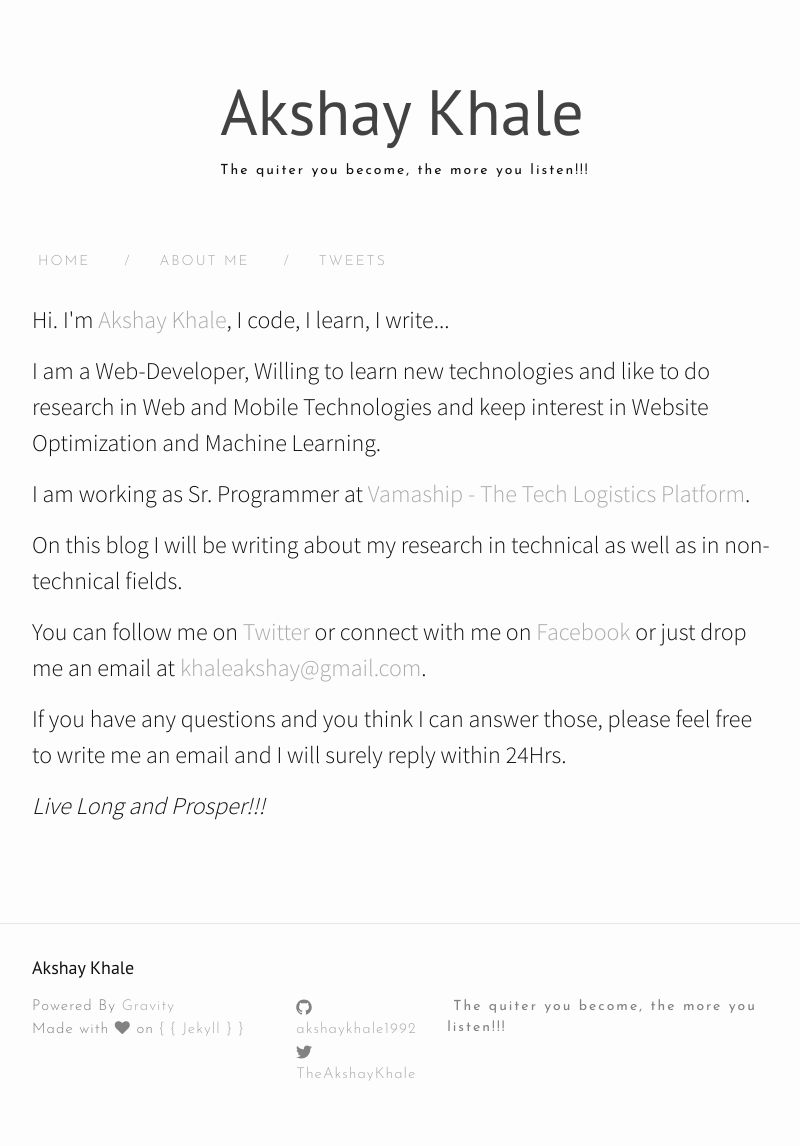
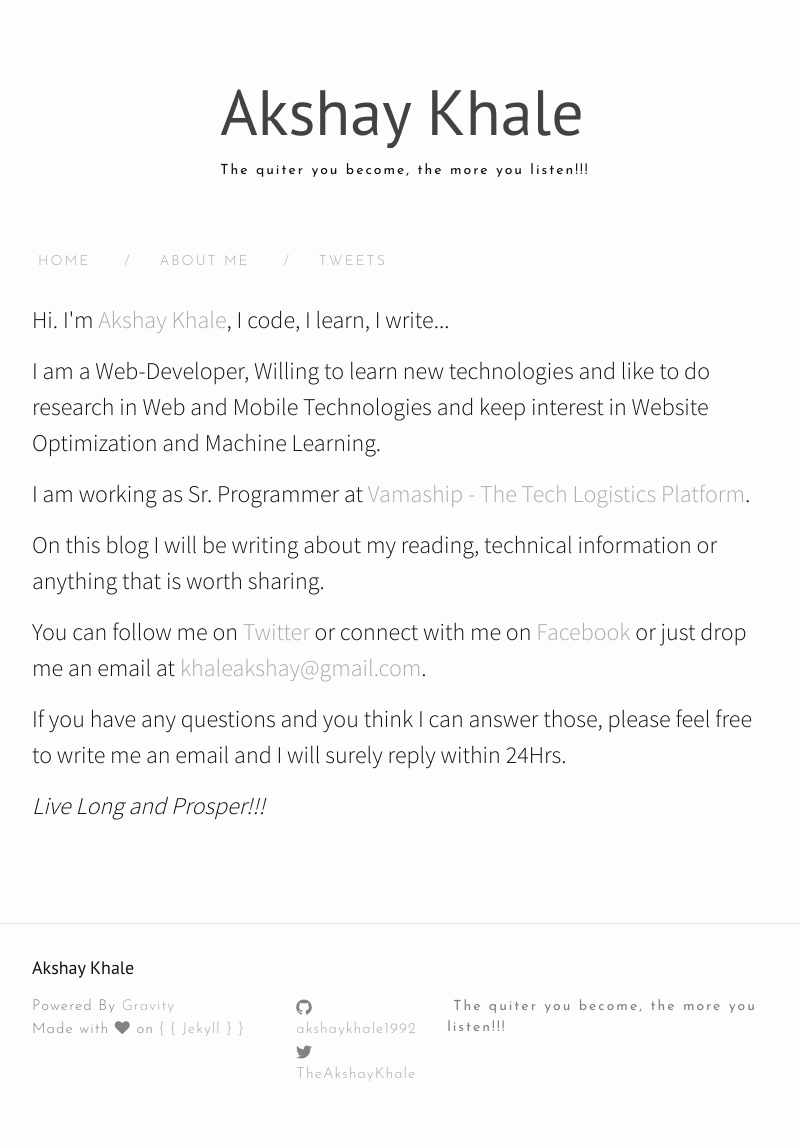
Before and after one commit to akshaykhale1992/akshaykhale1992.github.io, a Jekyll site: the page built from about.html, in a window 1280 px wide. Shown: the whole page, without its empty margins (238-1038 px from the left). Built offline with Jekyll 4.4.1, drawn with Linux system fonts in a browser that asks for light colours; nearby versions of some CDN libraries.

Commit message:
Update from Forestry.io Akshay Khale updated about.html

```diff
--- a/about.html
+++ b/about.html
@@ -1,14 +1,20 @@
 ---
 layout: page
-title: "About Me"
-description: ""
-header-img: "img/about-bg.jpg"
+title: About Me
+description: ''
+header-img: img/about-bg.jpg
+
 ---
+<p>Hi. I'm <a href="https://akshaykhale1992.github.io">Akshay Khale</a>, I code, I learn, I write...</p>
 
-<p>Hi. I'm <a href="https://akshaykhale1992.github.io">Akshay Khale</a>, I code, I learn, I write...</p>
 <p>I am a Web-Developer, Willing to learn new technologies and like to do research in Web and Mobile Technologies and keep interest in Website Optimization and Machine Learning.</p>
-<p>I am working as Sr. Programmer at <a href="https://www.vamaship.com/">Vamaship - The Tech Logistics Platform</a>.</p>
-<p>On this blog I will be writing about my research in technical as well as in non-technical fields.</p>
+
+<p>I am working as Sr. Programmer at <a href="https://www.vamaship.com/" target="_blank">Vamaship - The Tech Logistics Platform</a>.</p>
+
+<p>On this blog I will be writing about my reading, technical information or anything that is worth sharing.</p>
+
 <p>You can follow me on <a href="https://twitter.com/TheAkshayKhale">Twitter</a> or connect  with me on <a href="https://fb.me/akshayakhale">Facebook</a> or just drop me an email at <a href="mailto:khaleakshay@gmail.com">khaleakshay@gmail.com</a>.</p>
+
 <p>If you have any questions and you think I can answer those, please feel free to write me an email and I will surely reply within 24Hrs.</p>
+
 <p><i>Live Long and Prosper!!!</i></p>
```
